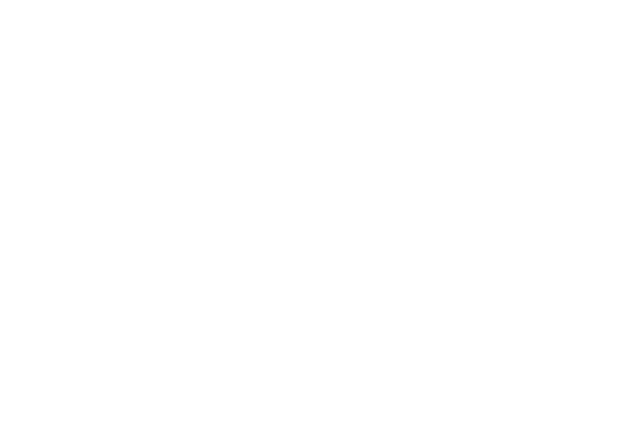
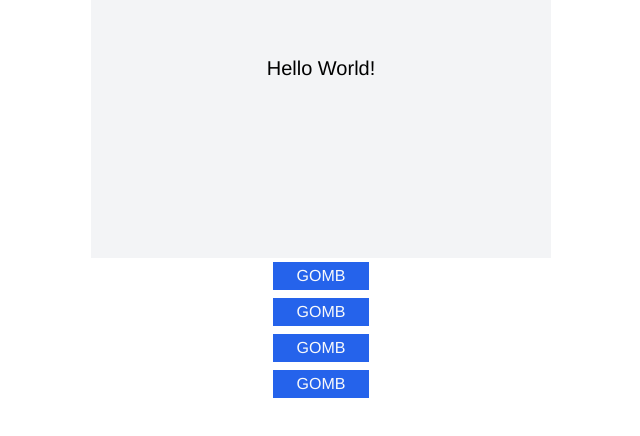
Before and after one commit to tom-fejer/learnit, a Vue app: page / in a window 1280 px wide. Shown: the part 134-570 px from the top of the page, without its empty margins (319-959 px from the left). Built offline with nearby package versions, Linux system fonts and the light colour scheme.

Commit message:
basic tailwindcss exercise

```diff
--- a/src/App.vue
+++ b/src/App.vue
@@ -1,20 +1,44 @@
 <template>
-  <div></div>
+  <div class="main-container">
+    <div
+      class="
+        text-xl
+        bg-gray-100
+        text-black
+        dark:bg-gray-600
+        dark:text-gray-100
+        p-44
+      "
+    >
+      Hello World!
+    </div>
+    <Progress v-if="userIsLoggedIn()" />
+    <Login v-else />
+    <Button class="m-1"/>
+    <Button class="m-1"/>
+    <Button class="m-1"/>
+    <Button class="m-1"/>
+  </div>
 </template>
 
 <script>
-import Progress from './views/Progress.vue'
-import Login from './views/Login.vue'
-import Profile from './views/Profile.vue'
+import Progress from "./views/Progress.vue";
+import Login from "./views/Login.vue";
+import Button from "./components/elements/Button.vue";
 
 export default {
-  name: 'App',
+  name: "App",
   components: {
     Progress,
     Login,
-    Profile
-  }
-}
+    Button,
+  },
+  methods: {
+    userIsLoggedIn() {
+      return true;
+    },
+  },
+};
 </script>
 
 <style>
@@ -23,4 +47,7 @@
   -webkit-font-smoothing: antialiased;
   -moz-osx-font-smoothing: grayscale;
 }
+.main-container {
+  @apply flex flex-col flex-wrap content-center items-center p-3;
+}
 </style>
--- /dev/null
+++ b/src/components/elements/Button.vue
@@ -0,0 +1,25 @@
+<template>
+  <button
+    class="
+      transition
+      duration-200
+      ease-linear
+      bg-blue-600
+      hover:bg-red-600
+      transform-gpu
+      hover:translate-x-1
+      w-24
+      h-7
+      text-gray-50
+    "
+  >
+    GOMB
+  </button>
+</template>
+
+<script>
+export default {};
+</script>
+
+<style>
+</style>
--- a/src/views/Login.vue
+++ b/src/views/Login.vue
@@ -1,5 +1,5 @@
 <template>
-  <div></div>
+  <div>login</div>
 </template>
 
 <script>
--- a/tailwind.config.js
+++ b/tailwind.config.js
@@ -1,6 +1,6 @@
 module.exports = {
   purge: ['./index.html', './src/**/*.{vue,js,ts,jsx,tsx}'],
-  darkMode: false, // or 'media' or 'class'
+  darkMode: 'media', // false or 'media' or 'class'
   theme: {
     extend: {},
   },
```
